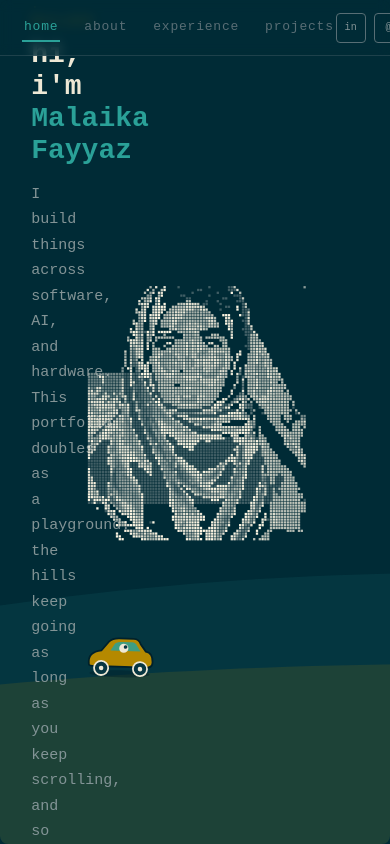
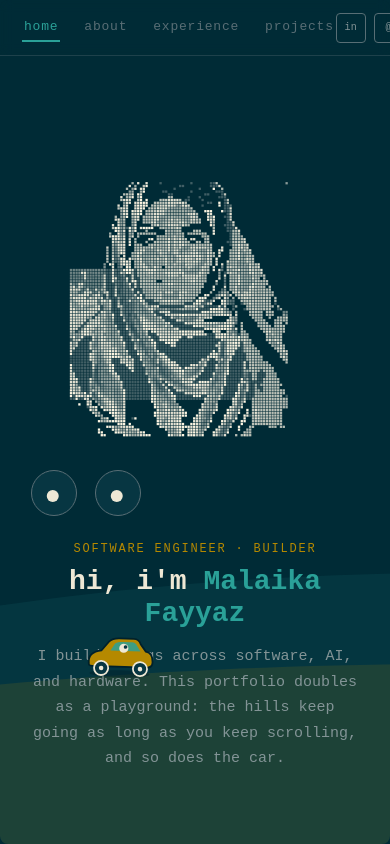
Before and after one commit to MalaikaFayyaz/portfolio, a React (Vite) app: page / in a window 390 px wide. Built offline with nearby package versions, Linux system fonts and the light colour scheme.

Commit message:
home page responsice

```diff
--- a/src/styles.css
+++ b/src/styles.css
@@ -172,6 +172,25 @@ button, a {
   align-items: center;
   /* Reduce vertical spacing to move portrait up */
   padding: 8px 0 0;
+}
+
+@media (max-width: 700px) {
+  .pf-home-layout {
+    grid-template-columns: minmax(0, 1fr);
+    gap: 4px;
+  }
+
+  .pf-portrait-panel {
+    order: -1;
+    padding: 150px 0 0;
+    margin-bottom: -14px;
+    transform: translateY(-18px);
+  }
+
+  .pf-home-copy {
+    max-width: 520px;
+    text-align: center;
+  }
 }
 
 .simulation-container {
```
Also changed, not shown: 4 other files (tests, documents, lock files or other folders).
